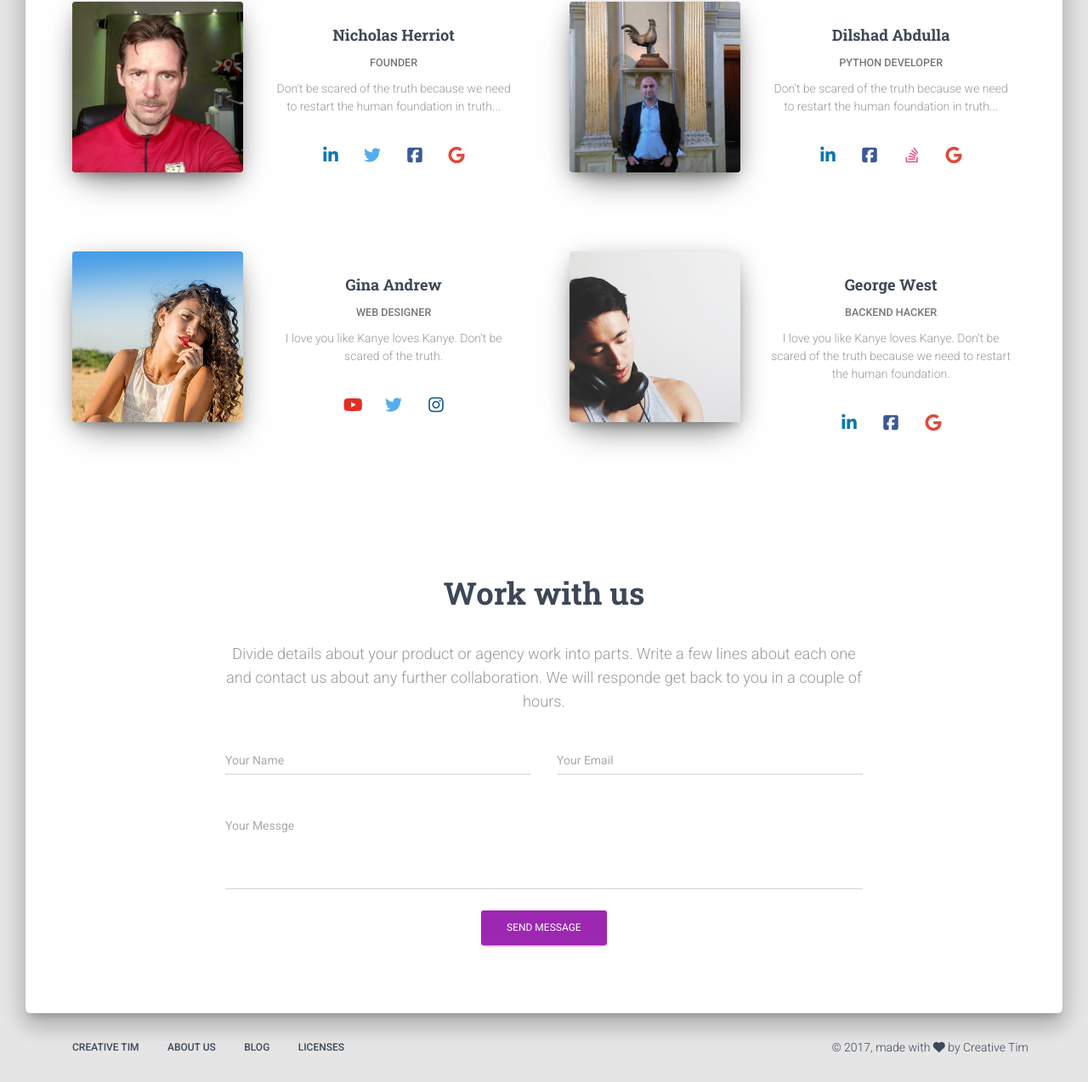
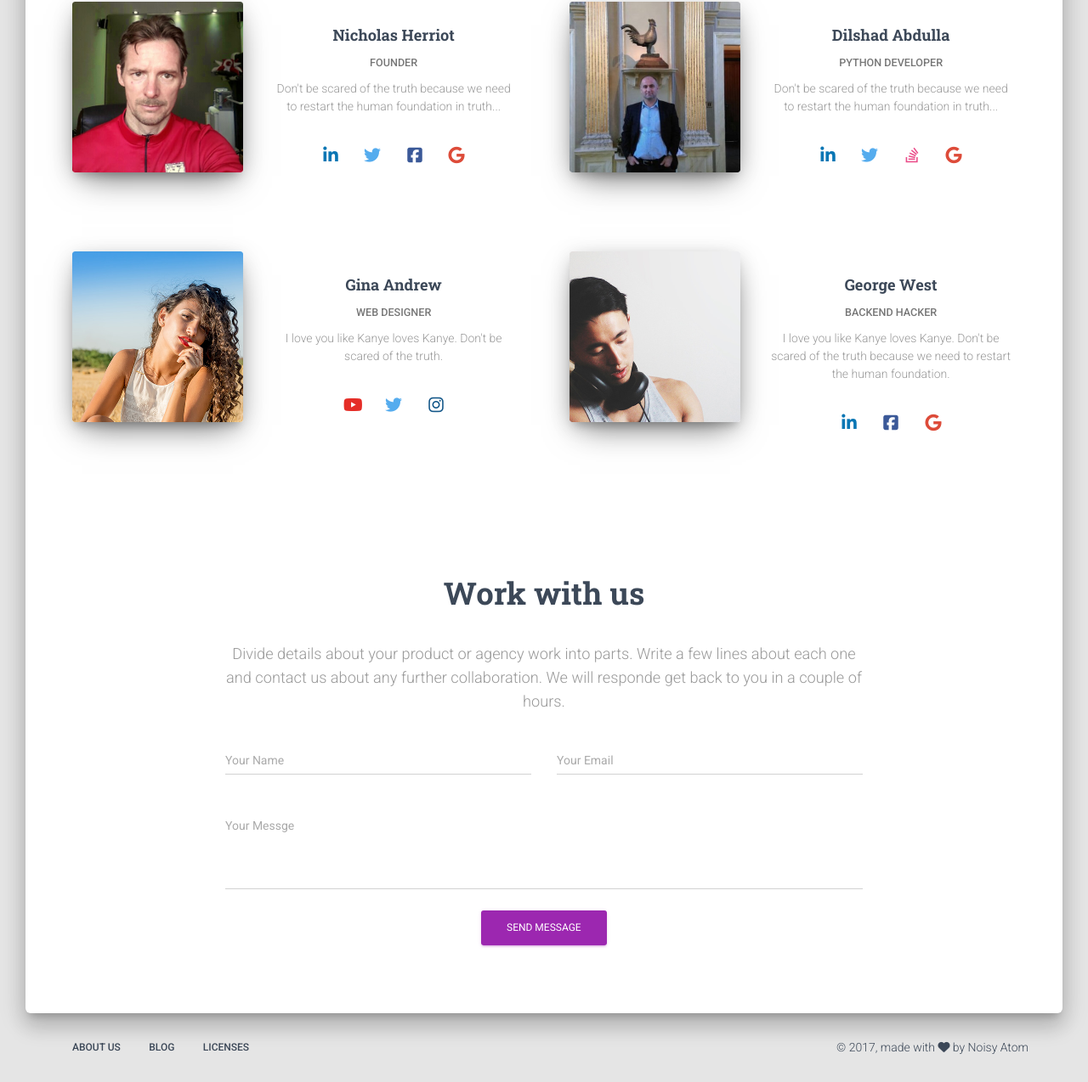
Before and after one commit to nherriot/noisy-atom-portal, a Django app: page / in a window 1280 px wide. Shown: the part 1818-3092 px from the top of the page at 85% size. Run offline with Django 3.2, Linux system fonts and the light colour scheme; some libraries are stand-ins or nearby versions.

Commit message:
Updated the menu bar removed the menu which not need it the same in the footer and add .gitignore file

```diff
--- a/noisyatom/templates/footer.html
+++ b/noisyatom/templates/footer.html
@@ -3,30 +3,25 @@
         <div class="container">
             <nav class="pull-left">
                 <ul>
-                    <li>
-                        <a href="http://www.creative-tim.com">
-                            Creative Tim
-                        </a>
-                    </li>
 					<li>
-                        <a href="http://presentation.creative-tim.com">
+                        <a href="#">
                            About Us
                         </a>
                     </li>
                     <li>
-                        <a href="http://blog.creative-tim.com">
+                        <a href="#">
                            Blog
                         </a>
                     </li>
                     <li>
-                        <a href="http://www.creative-tim.com/license">
+                        <a href="#">
                             Licenses
                         </a>
                     </li>
                 </ul>
             </nav>
             <div class="copyright pull-right">
-                &copy; <script>document.write(new Date().getFullYear())</script>, made with <i class="fa fa-heart heart"></i> by Creative Tim
+                &copy; <script>document.write(new Date().getFullYear())</script>, made with <i class="fa fa-heart heart"></i> by Noisy Atom
             </div>
         </div>
     </footer>
--- a/noisyatom/templates/landing-page.html
+++ b/noisyatom/templates/landing-page.html
@@ -40,6 +40,11 @@
 {#								</a>#}
 {#							</li>#}
 							<li>
+								<a href="/coming-soon">
+									<i class="material-icons">account_balance</i> About Us
+								</a>
+							</li>
+							<li>
 								<a href="/blogs">
 									<i class="material-icons">list</i> Blogs
 								</a>
@@ -47,11 +52,6 @@
 							<li>
 								<a href="/teams">
 									<i class="material-icons">people</i> Teams
-								</a>
-							</li>
-							<li>
-								<a href="/coming-soon">
-									<i class="material-icons">assignment</i> Projects
 								</a>
 							</li>
 {#							<li>#}
@@ -79,7 +79,7 @@
 							<b class="caret"></b>
 						</a>
 						<ul class="dropdown-menu dropdown-with-icons">
-							<li>
+							<!-- <li>
 								<a href="/about-us">
 									<i class="material-icons">account_balance</i> About Us
 								</a>
@@ -93,7 +93,7 @@
 								<a href="../contactus">
 									<i class="material-icons">location_on</i> Contact Us
 								</a>
-							</li>
+							</li> -->
 {#							<li>#}
 {#								<a href="/sign-in.html">#}
 {#									<i class="material-icons">fingerprint</i> Login Page#}
@@ -245,10 +245,13 @@
 										</p>
 
 										<div class="footer">
-											<a href="https://www.linkedin.com/in/nicholasherriot" class="btn btn-just-icon btn-simple btn-linkedin"><i class="fa fa-linkedin"></i></a>
-											<a href="#pablo" class="btn btn-just-icon btn-simple btn-twitter"><i class="fa fa-twitter"></i></a>
-											<a href="#pablo" class="btn btn-just-icon btn-simple btn-facebook"><i class="fa fa-facebook-square"></i></a>
-											<a href="https://plus.google.com/u/0/+NicholasHerriot" class="btn btn-just-icon btn-simple btn-google"><i class="fa fa-google"></i></a>
+											<a href="https://www.linkedin.com/in/nicholasherriot" class="btn btn-just-icon btn-simple btn-linkedin" target="_blank"><i class="fa fa-linkedin"></i></a>
+
+											<a href="https://twitter.com/nicholasherriot" class="btn btn-just-icon btn-simple btn-twitter" target="_blank"><i class="fa fa-twitter"></i></a>
+
+											<a href="#pablo" class="btn btn-just-icon btn-simple btn-facebook"  target="_blank"><i class="fa fa-facebook-square"></i></a>
+
+											<a href="https://plus.google.com/u/0/+NicholasHerriot" class="btn btn-just-icon btn-simple btn-google" target="_blank"><i class="fa fa-google"></i></a>
 										</div>
 									</div>
 								</div>
@@ -274,10 +277,13 @@
 										</p>
 
 										<div class="footer">
-											<a href="https://www.linkedin.com/in/dilshadabdulla" class="btn btn-just-icon btn-simple btn-linkedin"><i class="fa fa-linkedin"></i></a>
-											<a href="#pablo" class="btn btn-just-icon btn-simple btn-facebook"><i class="fa fa-facebook-square"></i></a>
-											<a href="http://stackoverflow.com/users/2700672/dilmac" class="btn btn-just-icon btn-simple btn-dribbble"><i class="fa fa-stack-overflow"></i></a>
-											<a href="https://plus.google.com/u/0/106142053875403929305" class="btn btn-just-icon btn-simple btn-google"><i class="fa fa-google"></i></a>
+											<a href="https://www.linkedin.com/in/dilshadabdulla" class="btn btn-just-icon btn-simple btn-linkedin" target="_blank"><i class="fa fa-linkedin"></i></a>
+
+											<a href="https://twitter.com/DilshadAbdulla" class="btn btn-just-icon btn-simple btn-twitter"><i class="fa fa-twitter" target="_blank"></i></a>
+
+											<a href="http://stackoverflow.com/users/2700672/dilmac" class="btn btn-just-icon btn-simple btn-dribbble"  target="_blank"><i class="fa fa-stack-overflow"></i></a>
+
+											<a href="https://plus.google.com/u/0/106142053875403929305" class="btn btn-just-icon btn-simple btn-google" target="_blank"><i class="fa fa-google"></i></a>
 										</div>
 									</div>
 								</div>
```
Also changed, not shown: 1 other file.
